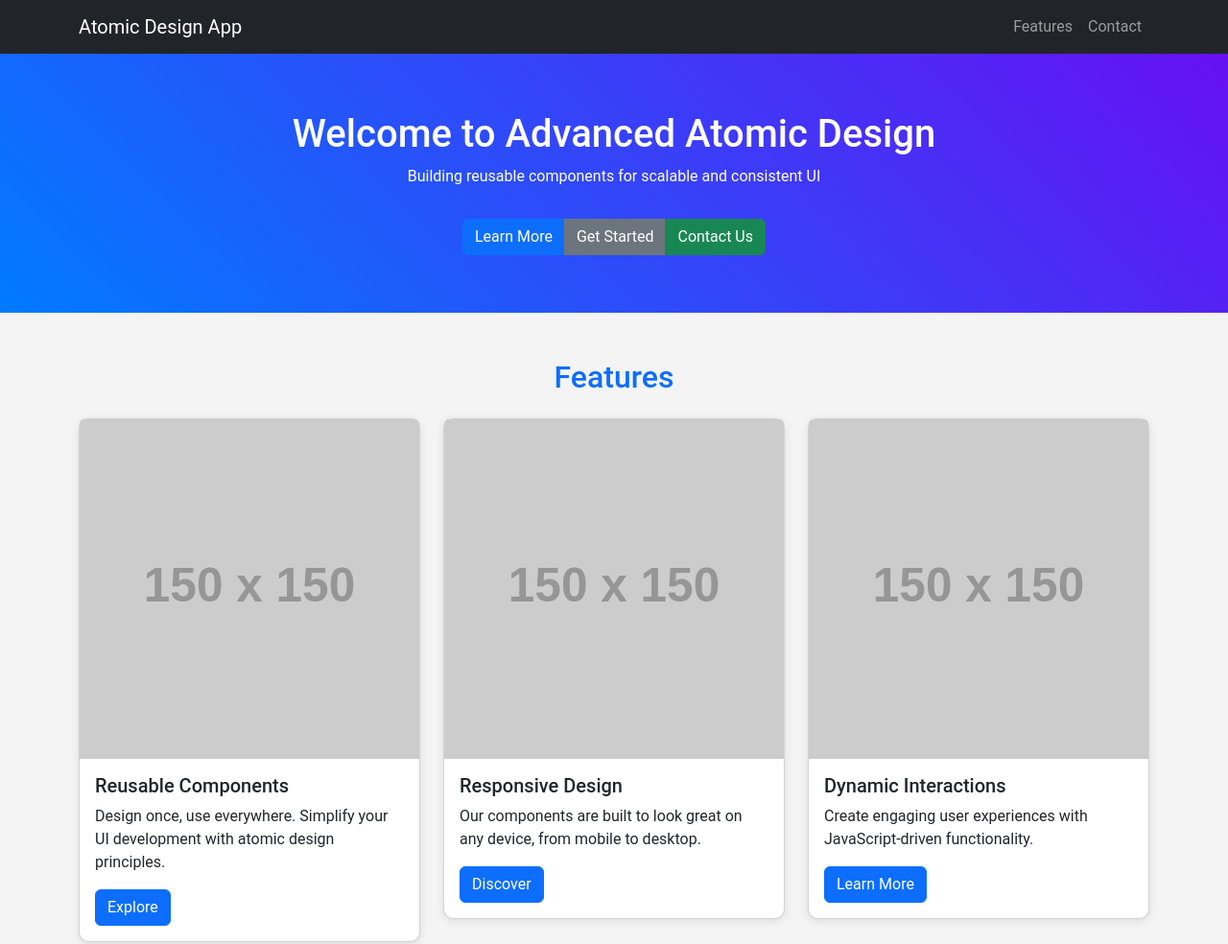
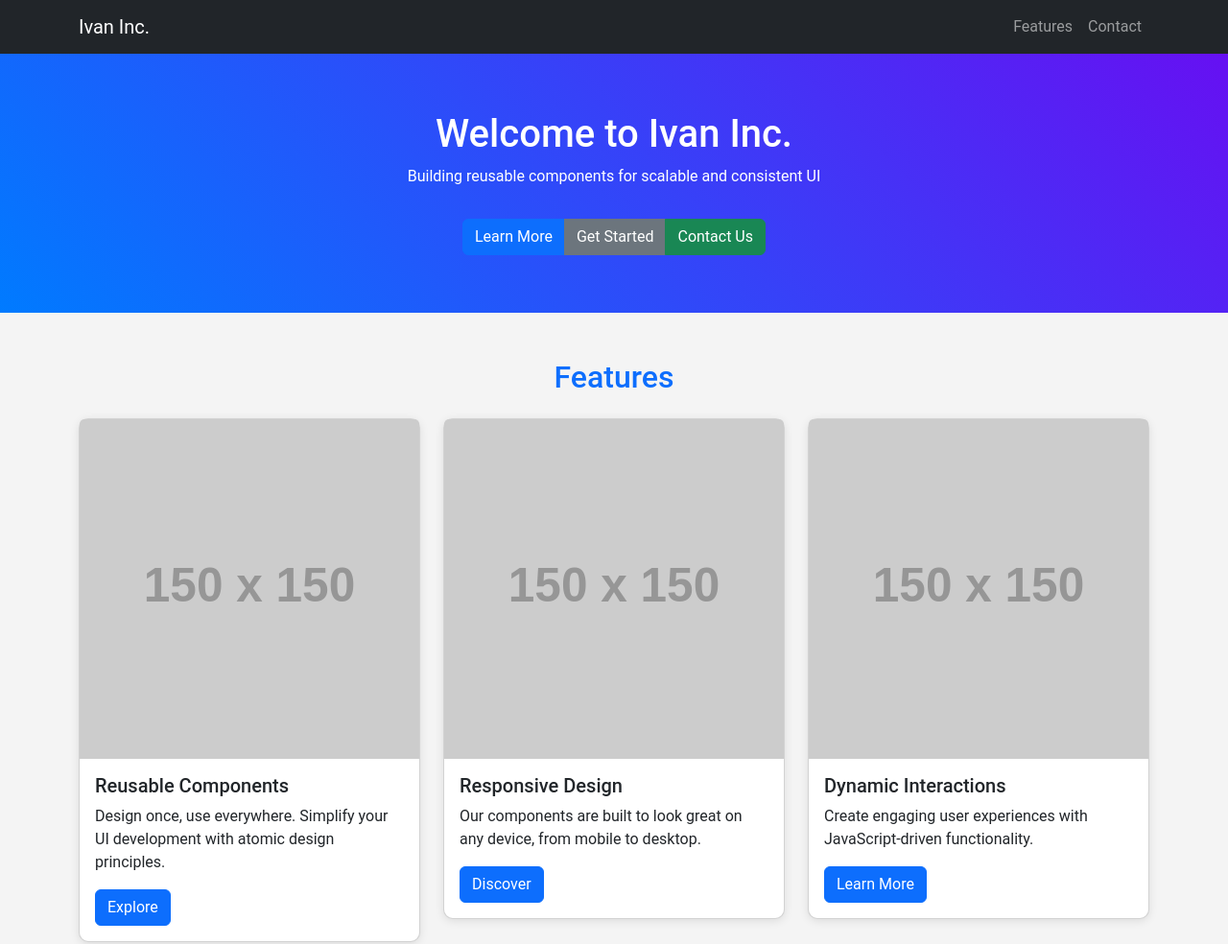
Before and after one commit to IvaniGabrovsky/BTH545-Lab-6, a website: page index.html in a window 1280 px wide. Shown: the top 984 px of the page at 96% size. Drawn offline with nearby package versions, Linux system fonts and the light colour scheme; placeholder pictures from the web are drawn by us.

Commit message:
changed name of website to Ivan inc.

```diff
--- a/index.html
+++ b/index.html
@@ -3,7 +3,7 @@
 <head>
     <meta charset="UTF-8">
     <meta name="viewport" content="width=device-width, initial-scale=1.0">
-    <title>BTH545 Lab 6 - Advanced Atomic Design</title>
+    <title>BTH545 Lab 6 - Ivan </title>
 
     <!-- Bootstrap CSS -->
     <link href="https://cdn.jsdelivr.net/npm/bootstrap@5.3.2/dist/css/bootstrap.min.css" rel="stylesheet">
@@ -14,7 +14,7 @@
     <!-- Organism: Navbar -->
     <nav class="navbar navbar-expand-lg navbar-dark bg-dark">
         <div class="container">
-            <a class="navbar-brand" href="#">Atomic Design App</a>
+            <a class="navbar-brand" href="#">Ivan Inc.</a>
             <button class="navbar-toggler" type="button" data-bs-toggle="collapse" data-bs-target="#navbarNav" aria-controls="navbarNav" aria-expanded="false" aria-label="Toggle navigation">
                 <span class="navbar-toggler-icon"></span>
             </button>
@@ -30,7 +30,7 @@
     <!-- Template: Hero Section -->
     <header class="hero-section text-white text-center">
         <div class="container">
-            <h1>Welcome to Advanced Atomic Design</h1>
+            <h1>Welcome to Ivan Inc.</h1>
             <p>Building reusable components for scalable and consistent UI</p>
             <!-- Molecule: Button Group -->
             <div class="btn-group mt-3" role="group">
@@ -104,7 +104,7 @@
 
     <!-- Organism: Footer -->
     <footer class="footer bg-dark text-white text-center py-3">
-        <p>&copy; 2024 Advanced Atomic Design. All Rights Reserved.</p>
+        <p>&copy; 2024 Ivan Inc. All Rights Reserved.</p>
     </footer>
 
     <!-- Bootstrap JS and Popper -->
```
